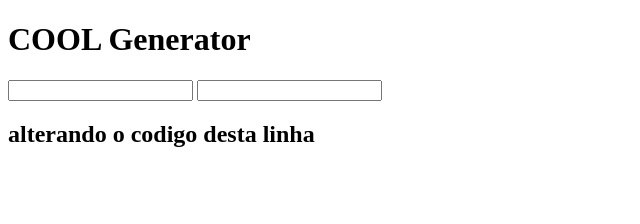
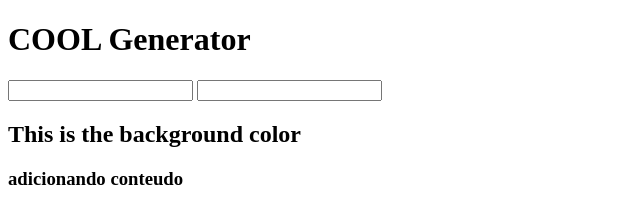
Before and after one commit to gabrielsantos01/background-generator, a plain HTML site: page index.html in a window 1280 px wide. Shown: the whole page, without its empty margins (0-640 px from the left). Drawn offline with Linux system fonts and the light colour scheme.

Commit message:
adicionando conteudo no h3

```diff
--- a/index.html
+++ b/index.html
@@ -10,7 +10,7 @@
     <h1>COOL Generator</h1>
     <input type="text" class="color1">
     <input type="text" class="color2">
-    <h2>alterando o codigo desta linha</h2>
-    <h3></h3>
+    <h2>This is the background color</h2>
+    <h3>adicionando conteudo</h3>
 </body>
 </html>
```
